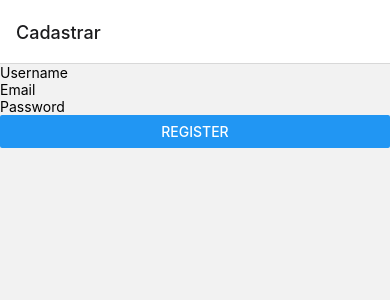
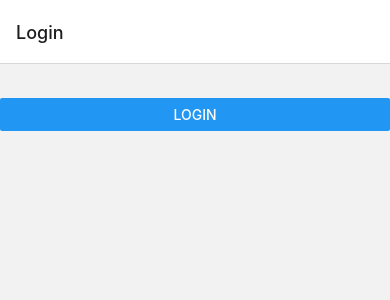
Before and after one commit to Barros313/BookSwap-Expo, a React Native app in the folder frontend/: screen / in a window 390 px wide. Shown: the top 300 px of the page. Built offline with nearby package versions, Linux system fonts and the light colour scheme.

Commit message:
Implemented authentication api to front end

```diff
--- a/frontend/App.js
+++ b/frontend/App.js
@@ -118,9 +118,10 @@ export default function App() {
 
           </Tab.Navigator>
         ) : (
-            <Stack.Navigator>
+            <Stack.Navigator initialRouteName="Login" >
               <Stack.Screen name="Cadastrar" component={Register} />
               <Stack.Screen name="Login" component={Login} />
+              <Stack.Screen name="Home" component={Home} />
             </Stack.Navigator>
         ) }
 
--- a/frontend/components/authentication/Login.js
+++ b/frontend/components/authentication/Login.js
@@ -2,16 +2,24 @@ import React, { useState } from 'react';
 import { View, TextInput, Button } from 'react-native';
 import axios from 'axios';
 
-export default function Login({ navigation }) {
+import {useNavigation} from "@react-navigation/native";
+
+export default function Login() {
     const [email, setEmail] = useState('');
     const [password, setPassword] = useState('');
+    const [error, setError] = useState('');
+
+    const navigation = useNavigation();
 
     const handleLogin = async () => {
         try {
-            const response = await axios.post("http://localhost:5000/api/auth/login", {
+            const response = await axios.post("http://192.168.1.26:5000/api/auth/login", {
                 email, password
             });
-            alert(`Welcome ${response.data.message}`);
+            alert(response.data);
+
+            navigation.navigate('Home');
+
         } catch (error) {
             alert('Erro ao login');
         }
--- a/frontend/components/authentication/Register.js
+++ b/frontend/components/authentication/Register.js
@@ -9,22 +9,22 @@ export default function Register({ navigation }) {
 
     const handleRegister = async () => {
         try {
-            const response = await axios.post("http://localhost:5000/api/auth/register", {
+            const response = await axios.post("http://192.168.1.26:5000/api/auth/register", {
                 username, email, password
             });
             alert(response.data.message);
-            navigation.navigate('Login');
+            navigation.navigate("Login");
         } catch (error) {
-            alert('Erro ao registrar usuário');
+            alert(`Erro ao registrar usuário: ${error}`);
         }
     };
 
     return (
         <View>
-            <TextInput placeholder="Username" onChangeText={setUsername} value={username} />
+            <TextInput placeholder="Nome de Usuário" onChangeText={setUsername} value={username} />
             <TextInput placeholder="Email" onChangeText={setEmail} value={email} />
-            <TextInput placeholder="Password" onChangeText={setPassword} secureTextEntry value={password} />
-            <Button title='Register' onPress={handleRegister} />
+            <TextInput placeholder="Senha" onChangeText={setPassword} value={password} secureTextEntry />
+            <Button title="Cadastrar" onPress={handleRegister} />
         </View>
     );
 }
```
